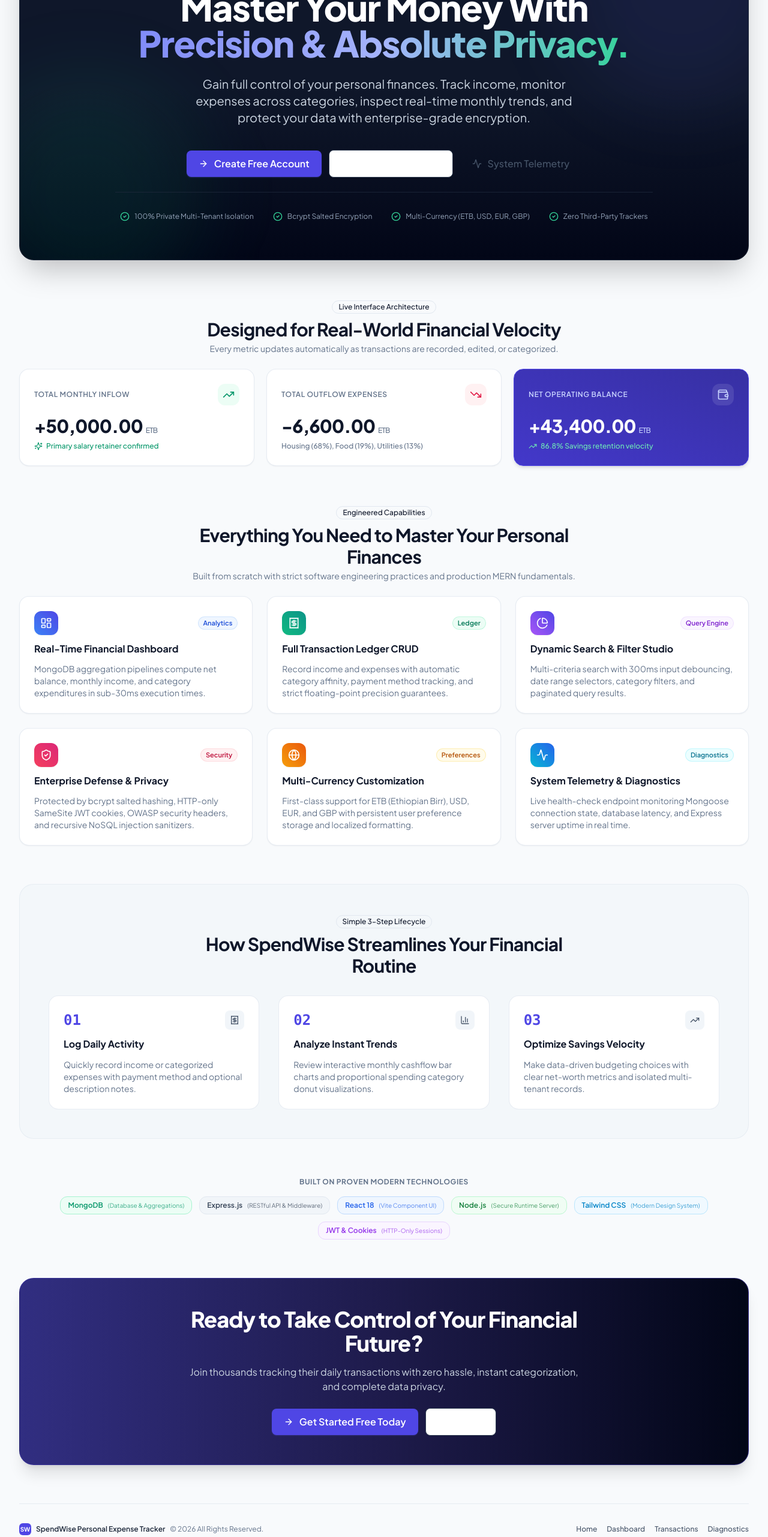
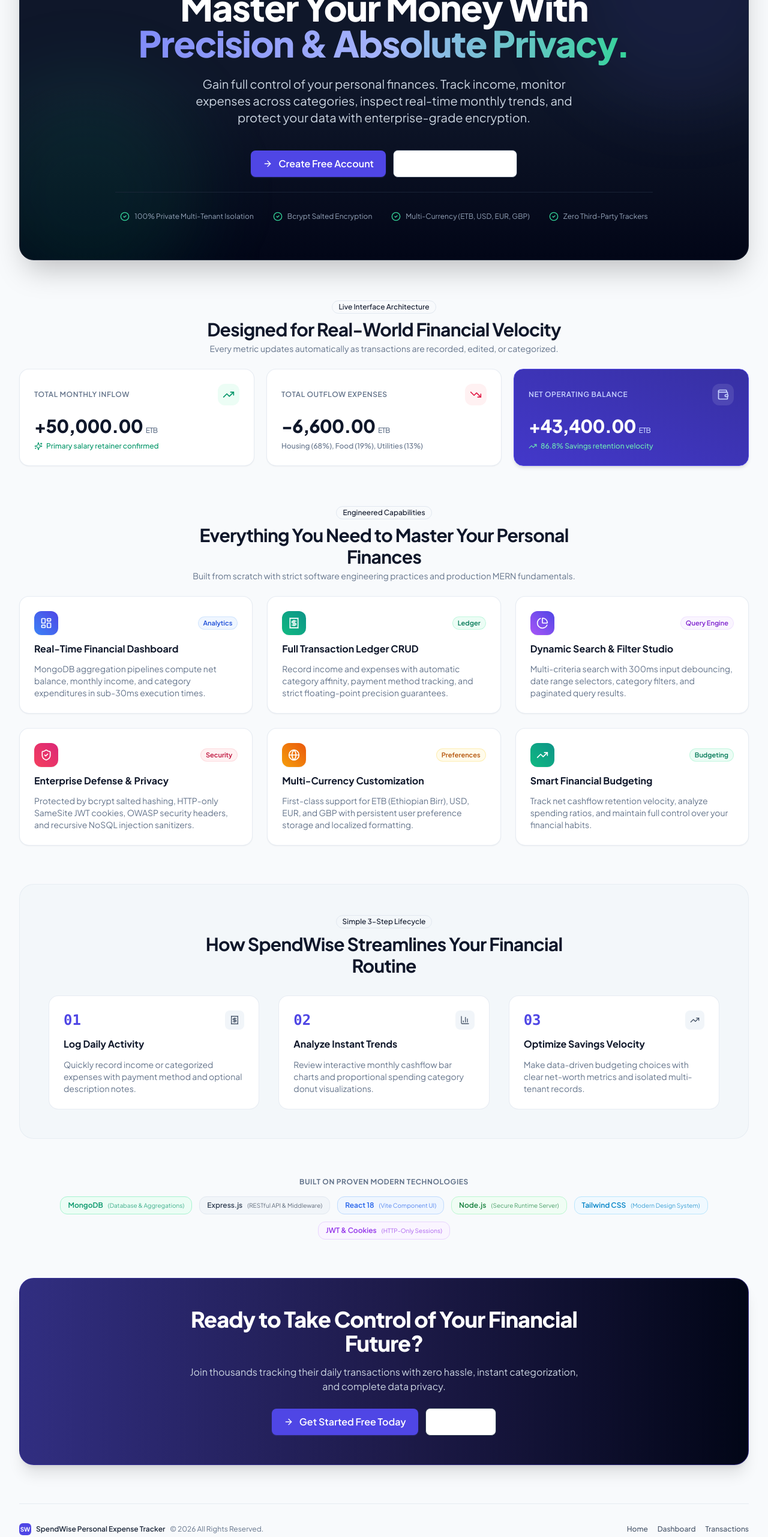
Before and after one commit to DagnexCru/ExpenseTracker, a React (Vite) app in the folder client/: page / in a window 1280 px wide. Shown: the part 234-2797 px from the top of the page at 60% size. Built offline with nearby package versions, Linux system fonts and the light colour scheme; no server answers.

Commit message:
feat(client): remove Diagnostics page and all telemetry references from customer-facing navigation

```diff
--- a/client/src/App.jsx
+++ b/client/src/App.jsx
@@ -3,7 +3,6 @@ import { AuthProvider, useAuth } from './context/AuthContext';
 import Navbar from './components/layout/Navbar';
 import PageContainer from './components/layout/PageContainer';
 import HomePage from './pages/HomePage';
-import HealthCheckPage from './pages/HealthCheckPage';
 import LoginPage from './pages/LoginPage';
 import RegisterPage from './pages/RegisterPage';
 import UserProfileCard from './pages/UserProfileCard';
@@ -26,12 +25,6 @@ function MainApp() {
           title: '',
           subtitle: '',
           showHeader: false,
-        };
-      case 'health':
-        return {
-          title: 'System Architecture & Telemetry',
-          subtitle: 'Real-time Mongoose health checks, database latency, and system telemetry.',
-          showHeader: true,
         };
       case 'register':
         return {
@@ -89,8 +82,6 @@ function MainApp() {
         <PageContainer title={title} subtitle={subtitle} showHeader={showHeader}>
           {currentView === 'home' && <HomePage onNavigate={handleNavigate} />}
 
-          {currentView === 'health' && <HealthCheckPage />}
-
           {currentView === 'register' && (
             <RegisterPage
               onSwitchToLogin={() => setCurrentView('login')}
--- a/client/src/components/layout/Navbar.jsx
+++ b/client/src/components/layout/Navbar.jsx
@@ -27,7 +27,6 @@ export const Navbar = ({ currentView, onNavigate }) => {
     { id: 'dashboard', name: 'Dashboard', icon: LayoutDashboard },
     { id: 'transactions', name: 'Ledger', icon: Receipt },
     { id: 'filters', name: 'Search & Filters', icon: PieChart },
-    { id: 'health', name: 'Diagnostics', icon: Activity },
   ];
 
   const handleTabClick = (viewId) => {
--- a/client/src/pages/HomePage.jsx
+++ b/client/src/pages/HomePage.jsx
@@ -76,13 +76,13 @@ export const HomePage = ({ onNavigate }) => {
       badgeBg: 'bg-amber-50 text-amber-700 border-amber-200/60',
     },
     {
-      icon: Activity,
-      title: 'System Telemetry & Diagnostics',
+      icon: TrendingUp,
+      title: 'Smart Financial Budgeting',
       description:
-        'Live health-check endpoint monitoring Mongoose connection state, database latency, and Express server uptime in real time.',
-      tag: 'Diagnostics',
-      color: 'from-cyan-500 to-blue-600',
-      badgeBg: 'bg-cyan-50 text-cyan-700 border-cyan-200/60',
+        'Track net cashflow retention velocity, analyze spending ratios, and maintain full control over your financial habits.',
+      tag: 'Budgeting',
+      color: 'from-emerald-500 to-teal-600',
+      badgeBg: 'bg-emerald-50 text-emerald-700 border-emerald-200/60',
     },
   ];
 
@@ -195,16 +195,6 @@ export const HomePage = ({ onNavigate }) => {
                 </Button>
               </>
             )}
-
-            <Button
-              variant="ghost"
-              size="lg"
-              icon={Activity}
-              onClick={() => onNavigate && onNavigate('health')}
-              className="text-slate-400 hover:text-white font-medium"
-            >
-              System Telemetry
-            </Button>
           </div>
 
           {/* Trust Guarantees */}
@@ -482,13 +472,6 @@ export const HomePage = ({ onNavigate }) => {
           >
             Transactions
           </button>
-          <button
-            type="button"
-            onClick={() => onNavigate && onNavigate('health')}
-            className="hover:text-brand-600 transition-colors"
-          >
-            Diagnostics
-          </button>
         </div>
       </footer>
     </div>
```
